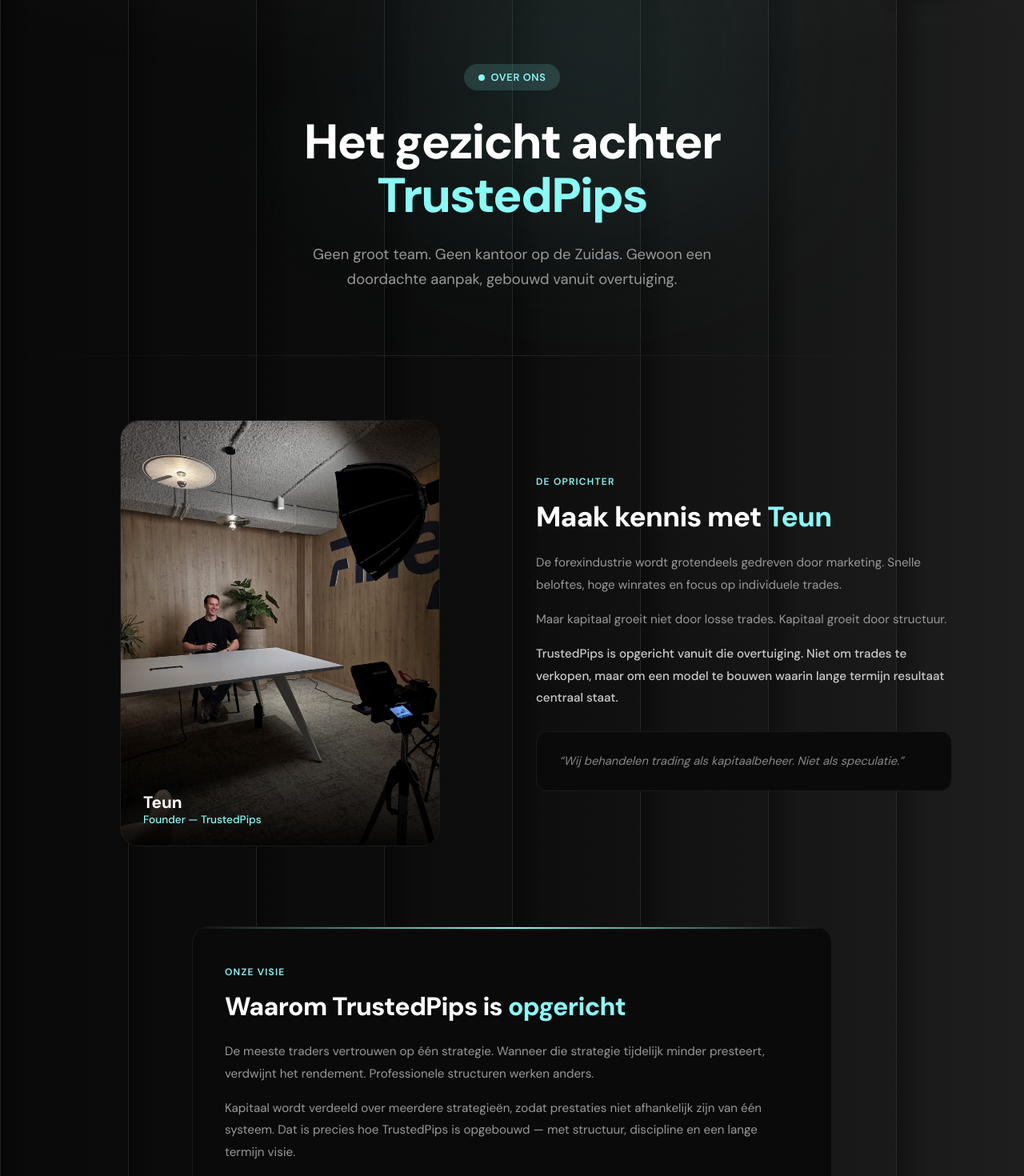
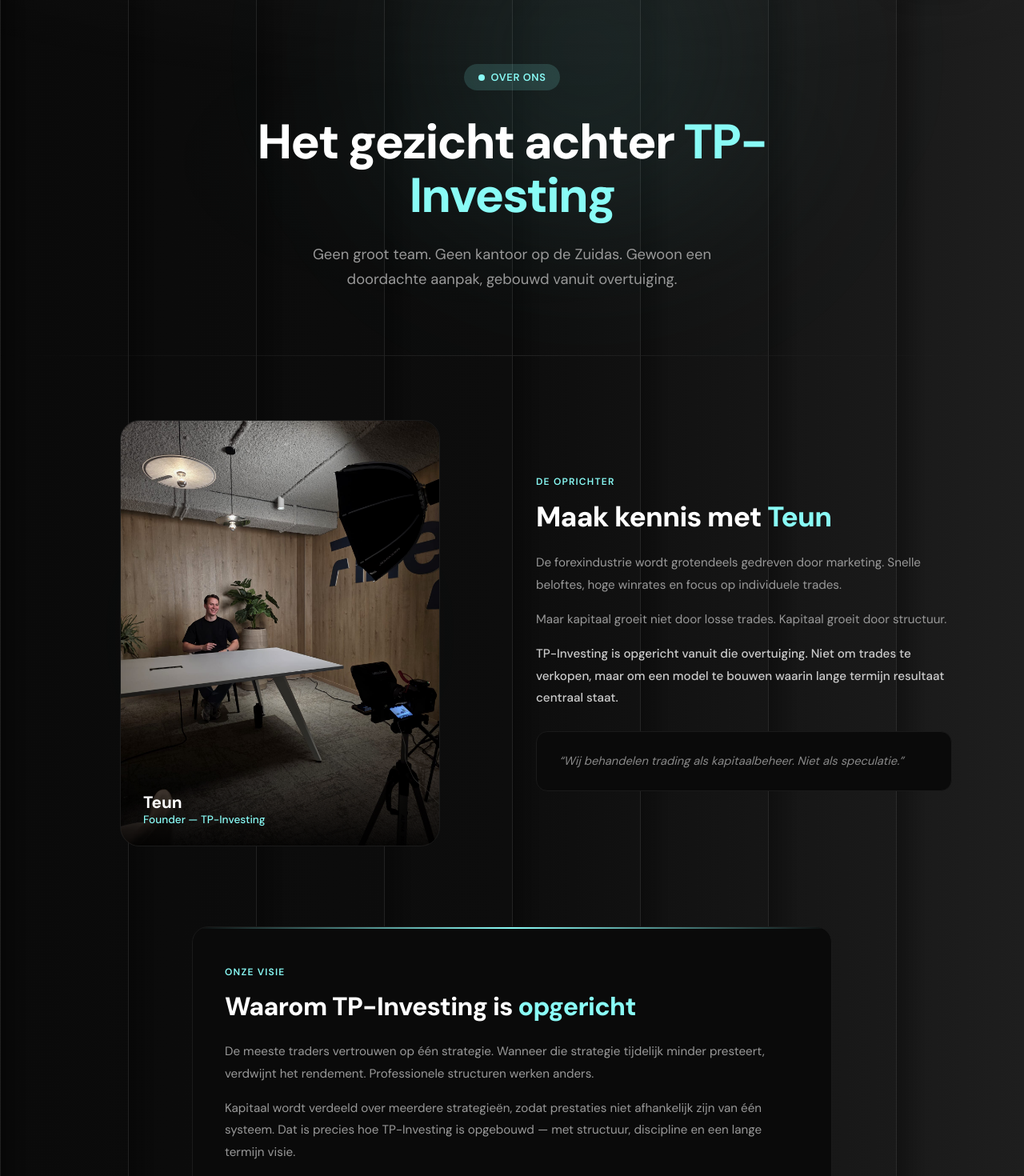
Before and after one commit to z2yn2d9mpb-cpu/TP-Investing, a Next.js app: page /over-ons in a window 1280 px wide. Shown: the part 80-1550 px from the top of the page at 80% size. Built offline with nearby package versions, Linux system fonts and the light colour scheme.

Commit message:
Rename TrustedPips to TP-Investing throughout page

```diff
--- a/app/over-ons/page.jsx
+++ b/app/over-ons/page.jsx
@@ -105,7 +105,7 @@
             lineHeight: 1.1, letterSpacing: "-0.03em", marginBottom: 24,
           }}>
             Het gezicht achter{" "}
-            <span style={{ color: ACCENT }}>TrustedPips</span>
+            <span style={{ color: ACCENT }}>TP-Investing</span>
           </h1>
 
           <p style={{
@@ -141,7 +141,7 @@
                 }}>
                   <img
                     src="/Teun1.jpeg"
-                    alt="Teun — Founder TrustedPips"
+                    alt="Teun — Founder TP-Investing"
                     style={{
                       width: "100%", height: "auto",
                       display: "block",
@@ -155,7 +155,7 @@
                     padding: "40px 28px 24px",
                   }}>
                     <div style={{ fontSize: "1.3rem", fontWeight: 700, color: "#fff" }}>Teun</div>
-                    <div style={{ color: ACCENT, fontSize: "0.85rem", fontWeight: 500 }}>Founder — TrustedPips</div>
+                    <div style={{ color: ACCENT, fontSize: "0.85rem", fontWeight: 500 }}>Founder — TP-Investing</div>
                   </div>
                 </div>
               </div>
@@ -175,7 +175,7 @@
                 Maar kapitaal groeit niet door losse trades. Kapitaal groeit door structuur.
               </p>
               <p style={{ color: "#ccc", fontSize: "0.95rem", lineHeight: 1.8, marginBottom: 28, fontWeight: 500 }}>
-                TrustedPips is opgericht vanuit die overtuiging. Niet om trades te verkopen, maar om een model te bouwen waarin lange termijn resultaat centraal staat.
+                TP-Investing is opgericht vanuit die overtuiging. Niet om trades te verkopen, maar om een model te bouwen waarin lange termijn resultaat centraal staat.
               </p>
 
               <div style={{
@@ -191,7 +191,7 @@
         </div>
       </Section>
 
-      {/* ═══════ WAAROM TRUSTEDPIPS ═══════ */}
+      {/* ═══════ WAAROM TP-Investing ═══════ */}
       <Section style={{ padding: "0 24px 100px" }}>
         <div style={{ maxWidth: 800, margin: "0 auto" }}>
           <div style={{
@@ -202,7 +202,7 @@
 
             <span style={{ color: ACCENT, fontSize: "0.75rem", fontWeight: 600, letterSpacing: "0.1em", textTransform: "uppercase", display: "block", marginBottom: 16 }}>Onze visie</span>
             <h2 style={{ fontSize: "clamp(1.5rem, 3vw, 2rem)", fontWeight: 800, letterSpacing: "-0.02em", marginBottom: 24, lineHeight: 1.2 }}>
-              Waarom TrustedPips is <span style={{ color: ACCENT }}>opgericht</span>
+              Waarom TP-Investing is <span style={{ color: ACCENT }}>opgericht</span>
             </h2>
 
             <div style={{ display: "flex", flexDirection: "column", gap: 16 }}>
@@ -210,7 +210,7 @@
                 De meeste traders vertrouwen op één strategie. Wanneer die strategie tijdelijk minder presteert, verdwijnt het rendement. Professionele structuren werken anders.
               </p>
               <p style={{ color: "#999", fontSize: "0.95rem", lineHeight: 1.8 }}>
-                Kapitaal wordt verdeeld over meerdere strategieën, zodat prestaties niet afhankelijk zijn van één systeem. Dat is precies hoe TrustedPips is opgebouwd — met structuur, discipline en een lange termijn visie.
+                Kapitaal wordt verdeeld over meerdere strategieën, zodat prestaties niet afhankelijk zijn van één systeem. Dat is precies hoe TP-Investing is opgebouwd — met structuur, discipline en een lange termijn visie.
               </p>
             </div>
           </div>
@@ -370,7 +370,7 @@
             letterSpacing: "-0.02em", marginBottom: 16, position: "relative",
           }}>
             Klaar om te beginnen met{" "}
-            <span style={{ color: ACCENT }}>TrustedPips</span>?
+            <span style={{ color: ACCENT }}>TP-Investing</span>?
           </h2>
           <p style={{ color: "#888", fontSize: "1rem", marginBottom: 36, position: "relative" }}>
             Bekijk hoe het werkt of ontdek onze strategieën.
```
